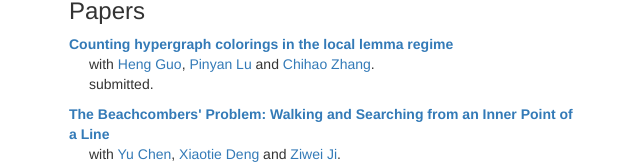
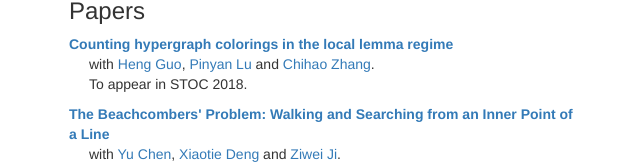
Before and after one commit to chaofromsichuan/homepage, a plain HTML site: page index.html in a window 1280 px wide. Shown: the part 471-635 px from the top of the page, without its empty margins (315-955 px from the left). Drawn offline with Linux system fonts and the light colour scheme.

Commit message:
update paper info

```diff
--- a/index.html
+++ b/index.html
@@ -21,7 +21,7 @@
     <div style="margin-bottom:10px;">
         <p id="paper-title"><a href="https://arxiv.org/abs/1711.03396"><strong>Counting hypergraph colorings in the local lemma regime</strong></a><strong> </strong></p>
         <p id="coauthors">with <a href="https://homepages.inf.ed.ac.uk/hguo/">Heng Guo</a>, <a href="http://itcs.shufe.edu.cn/pinyan/">Pinyan Lu</a> and <a href="http://chihaozhang.com/">Chihao Zhang</a>.</p>
-        <p id="paper-genre">submitted. </p>
+        <p id="paper-genre">To appear in STOC 2018.</p>
     </div>
     <div>
         <p id="paper-title"><a href="https://link.springer.com/chapter/10.1007/978-3-319-30000-9_21"><strong>The Beachcombers' Problem: Walking and Searching from an Inner Point of a Line</strong></a> </p>
```
